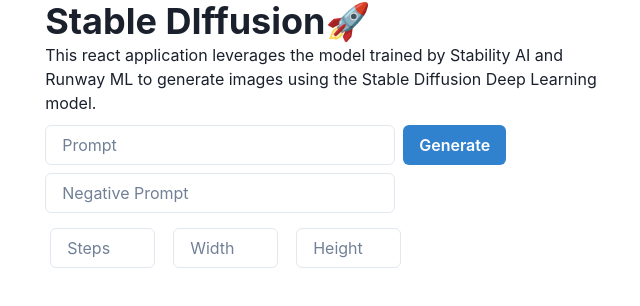
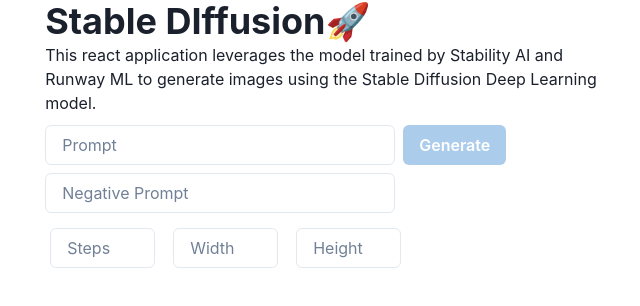
Before and after one commit to RedWinter101/Stable-API, a React (Create React App) app in the folder client/: page / in a window 1280 px wide. Shown: the top 306 px of the page, without its empty margins (308-948 px from the left). Built offline with nearby package versions, Linux system fonts and the light colour scheme.

Commit message:
Update App.js

```diff
--- a/client/src/App.js
+++ b/client/src/App.js
@@ -48,7 +48,7 @@
             onChange={(e) => updatePrompt(e.target.value)}
             width={"350px"}
           ></Input>
-          <Button onClick={(e) => generate()} colorScheme={"blue"}>
+          <Button onClick={(e) => generate()} colorScheme={"blue"} isDisabled={!prompt + !Nprompt + !inference + !width + !height}>
             Generate
           </Button>
           <Input
```
